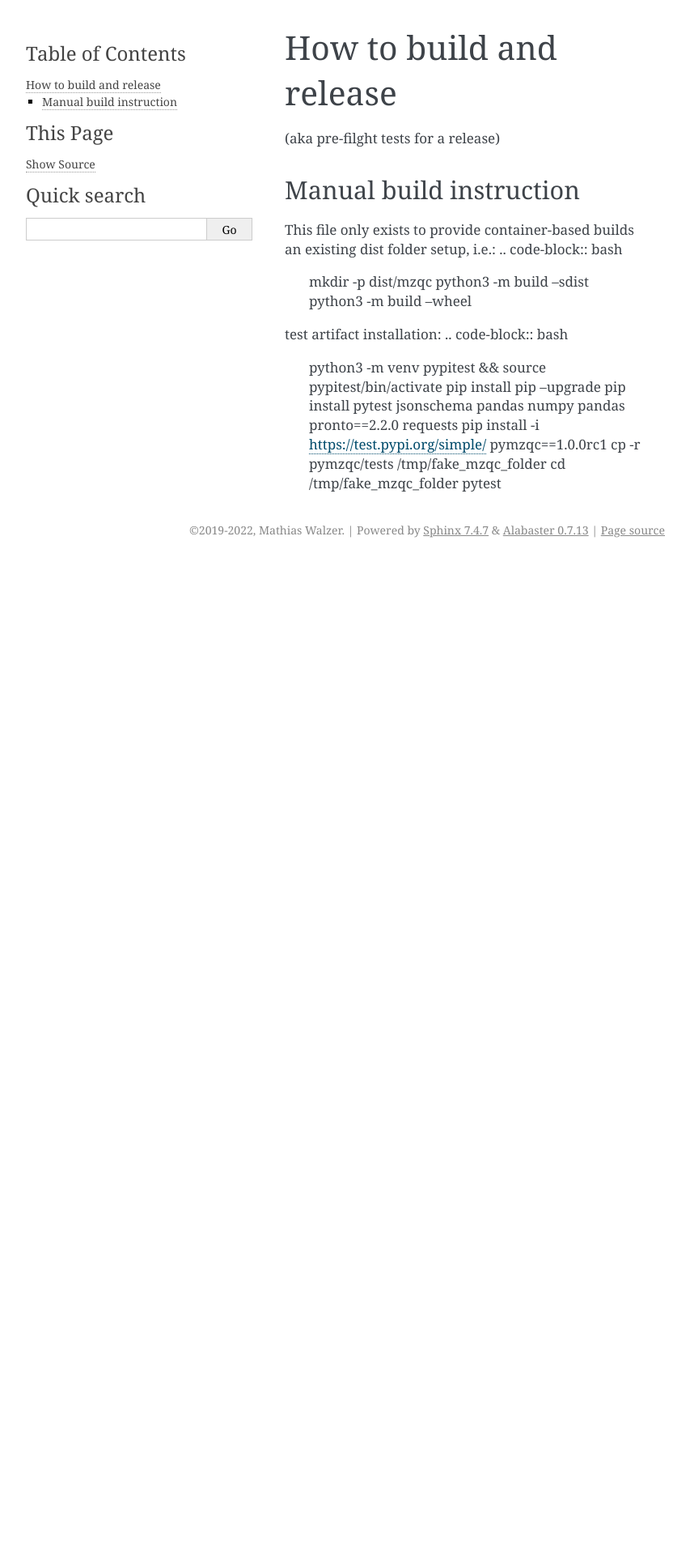
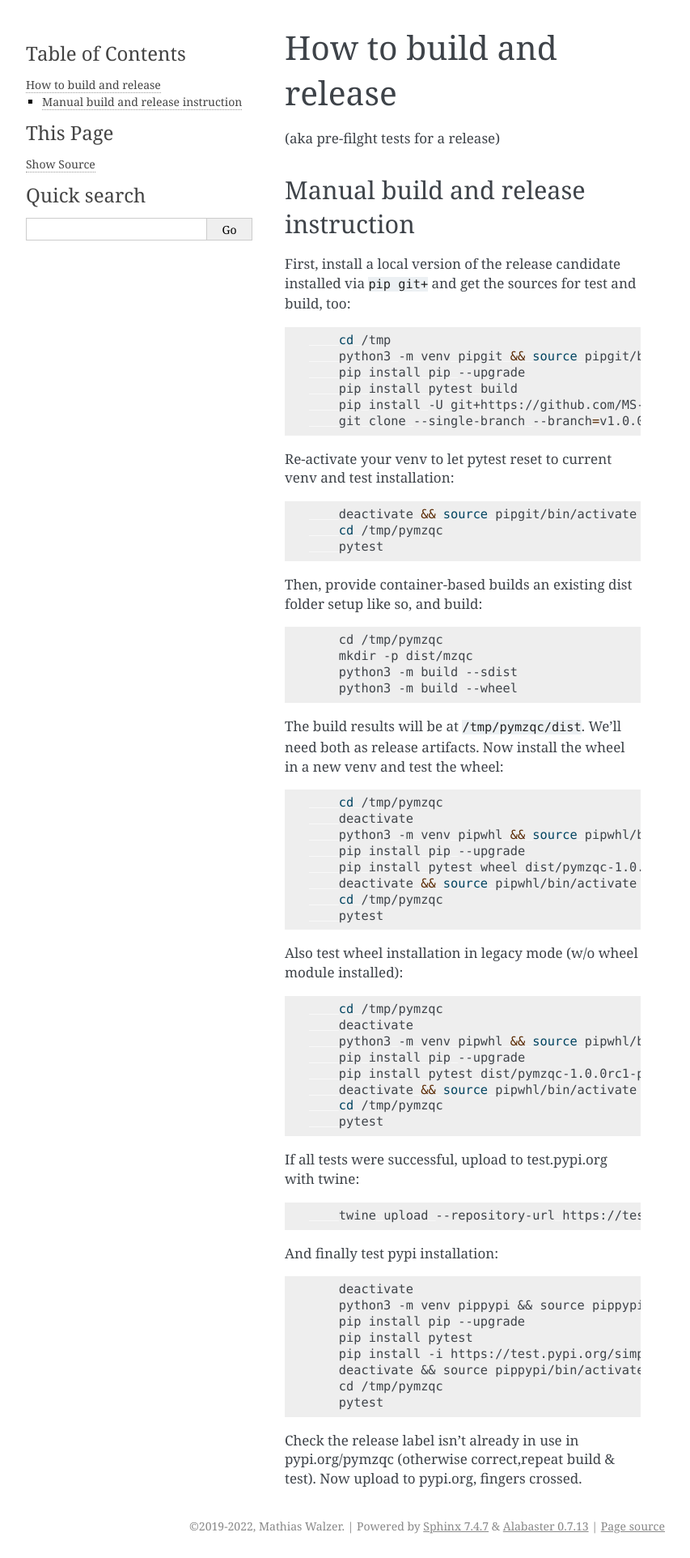
Before and after one commit to MS-Quality-Hub/pymzqc, a Sphinx documentation site: the page built from doc/source/builds.rst, in a window 1280 px wide. Shown: the whole page at 81% size, without its empty margins (218-1071 px from the left). Built offline with Sphinx 7.4.7, drawn with Linux system fonts in a browser that asks for light colours; before the commit the page ends 900 px from its top, so only the background shows below that.

Commit message:
some more documentation

````diff
--- /dev/null
+++ b/BUILD.md
@@ -0,0 +1,73 @@
+# How to build and release
+(aka pre-filght tests for a release)
+
+## Manual build and release instruction
+
+First, install a local version of the release candidate installed via `pip git+` and get the sources for test and build, too:
+```bash
+    cd /tmp
+    python3 -m venv pipgit && source pipgit/bin/activate
+    pip install pip --upgrade
+    pip install pytest build
+    pip install -U git+https://github.com/MS-Quality-hub/pymzqc.git@v1.0.0rc1#egg=pymzqc
+    git clone --single-branch --branch=v1.0.0rc1 --depth=1 https://github.com/MS-Quality-hub/pymzqc.git
+```
+
+Re-activate your venv to let pytest reset to current venv and test installation:
+```bash
+    deactivate && source pipgit/bin/activate
+    cd /tmp/pymzqc
+    pytest
+```
+
+Then, provide container-based builds an existing dist folder setup like so, and build:
+```bashcd
+    cd /tmp/pymzqc
+    mkdir -p dist/mzqc
+    python3 -m build --sdist
+    python3 -m build --wheel
+```
+The build results will be at `/tmp/pymzqc/dist`. We'll need both as release artifacts.
+Now install the wheel in a new venv and test the wheel:
+```bash
+    cd /tmp/pymzqc
+    deactivate
+    python3 -m venv pipwhl && source pipwhl/bin/activate
+    pip install pip --upgrade
+    pip install pytest wheel dist/pymzqc-1.0.0rc1-py3-none-any.whl
+    deactivate && source pipwhl/bin/activate
+    cd /tmp/pymzqc
+    pytest
+```
+
+Also test wheel installation in legacy mode (w/o wheel module installed):
+```bash
+    cd /tmp/pymzqc
+    deactivate
+    python3 -m venv pipwhl && source pipwhl/bin/activate
+    pip install pip --upgrade
+    pip install pytest dist/pymzqc-1.0.0rc1-py3-none-any.whl
+    deactivate && source pipwhl/bin/activate
+    cd /tmp/pymzqc
+    pytest
+```
+
+If all tests were successful, upload to test.pypi.org with twine:
+```bash
+    twine upload --repository-url https://test.pypi.org/legacy/ dist/*
+```
+
+And finally test pypi installation:
+```    cd /tmp/pymzqc
+    deactivate
+    python3 -m venv pippypi && source pippypi/bin/activate
+    pip install pip --upgrade
+    pip install pytest
+    pip install -i https://test.pypi.org/simple/ pymzqc==1.0.0rc1
+    deactivate && source pippypi/bin/activate
+    cd /tmp/pymzqc
+    pytest
+```
+
+Check the release label isn't already in use in pypi.org/pymzqc (otherwise correct,repeat build & test).
+Now upload to pypi.org, fingers crossed.
--- a/doc/source/builds.rst
+++ b/doc/source/builds.rst
@@ -1,33 +1,2 @@
-How to build and release
-========================
-(aka pre-filght tests for a release)
-
-Manual build instruction
-""""""""""""""""""""""""
-This file only exists to provide container-based builds an existing dist folder setup, i.e.:
-.. code-block:: bash
-    mkdir -p dist/mzqc
-    python3 -m build --sdist
-    python3 -m build --wheel
-
-.. code-block:: bash
-    python3 -m venv pipgit && source pipgit/bin/activate
-    pip install pip --upgrade
-    pip install pytest jsonschema pandas numpy pandas pronto==2.2.0 requests
-    pip install -U git+https://github.com/MS-Quality-hub/pymzqc.git@v1.0.0rc1#egg=pymzqc
-    cp -r pymzqc/tests /tmp/fake_mzqc_folder
-    cd /tmp/fake_mzqc_folder
-    pytest
-
-.. code-block:: bash
-    twine upload --repository-url https://test.pypi.org/legacy/ dist/*
-
-test artifact installation:
-.. code-block:: bash
-    python3 -m venv pypitest && source pypitest/bin/activate
-    pip install pip --upgrade
-    pip install pytest jsonschema pandas numpy pandas pronto==2.2.0 requests
-    pip install -i https://test.pypi.org/simple/ pymzqc==1.0.0rc1
-    cp -r pymzqc/tests /tmp/fake_mzqc_folder
-    cd /tmp/fake_mzqc_folder
-    pytest
+.. include:: ../../BUILD.md
+   :parser: myst_parser.sphinx_
--- a/doc/source/codestructure.rst
+++ b/doc/source/codestructure.rst
@@ -1,4 +1,3 @@
-
 Code Structure
 **************
 The library consists of three modules, the syntactic check module, the semantic check module,
--- a/doc/source/conf.py
+++ b/doc/source/conf.py
@@ -31,7 +31,7 @@ release = 'v1.0.0rc1'
 # ones.
 extensions = ['sphinx.ext.napoleon', 'sphinx.ext.graphviz',
     'sphinx.ext.inheritance_diagram', 'sphinx.ext.autosectionlabel',
-    'myst_nb']
+    'myst_parser']
 
 # Add any paths that contain templates here, relative to this directory.
 templates_path = ['_templates']
--- a/doc/source/index.rst
+++ b/doc/source/index.rst
@@ -13,7 +13,7 @@ Welcome to mzQC's python library documentation!
 
    intro
    codestructure
-   modules
+   package
    examples
    builds
    containers
--- a/doc/source/notebooks.rst
+++ b/doc/source/notebooks.rst
@@ -7,12 +7,16 @@ Python notebooks
 
 colab write
 --------------------
+.. |Generic badge| image:: https://colab.research.google.com/assets/colab-badge.svg
+   :target: https://colab.research.google.com/github/MS-Quality-hub/pymzqc/blob/v1.0.0rc1/jupyter/colab/write_in_5_minutes.ipynb
 
 .. include:: ../../jupyter/colab/write_in_5_minutes.ipynb
    :parser: myst_nb.sphinx_
 
 colab read
 --------------------
+.. |Generic badge| image:: https://colab.research.google.com/assets/colab-badge.svg
+   :target: https://colab.research.google.com/github/MS-Quality-hub/pymzqc/blob/v1.0.0rc1/jupyter/colab/read_in_5_minutes.ipynb
 
 .. include:: ../../jupyter/colab/read_in_5_minutes.ipynb
    :parser: myst_nb.sphinx_
--- a/doc/source/requirements.txt
+++ b/doc/source/requirements.txt
@@ -7,4 +7,3 @@ pandas==1.1.5
 pronto==2.2.0
 requests==2.27.1
 myst-parser
-myst-nb
````
Also changed, not shown: QUICKSTART.md (added, +36 -0 lines), doc/source/examples.rst (+2 -43 lines), doc/source/modules.rst (deleted, +0 -7 lines), doc/source/package.rst (renamed from doc/source/mzqc.rst).
